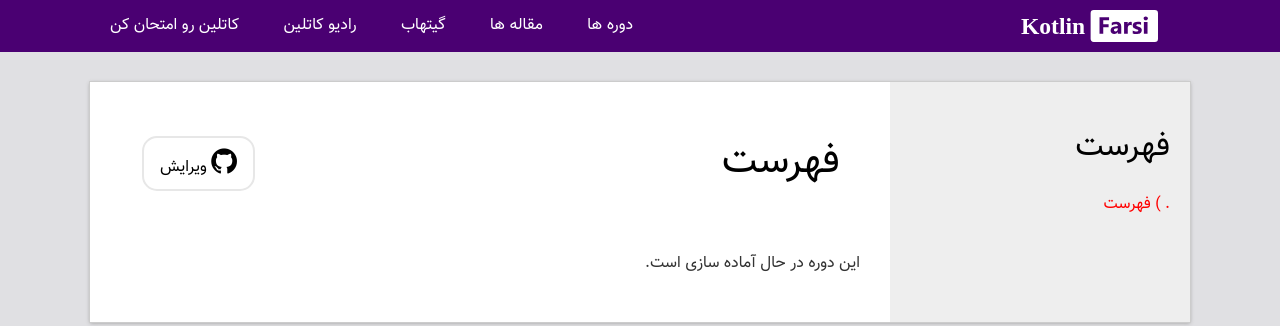
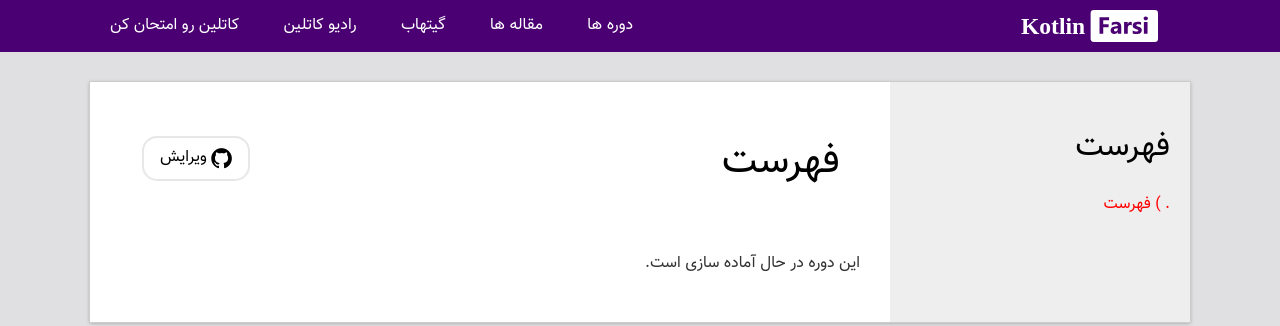
Before and after one commit to KotlinFarsi/KotlinFarsi-WebSite, a Jekyll site: the page built from _tutorials/advanced/advanced.md, in a window 1280 px wide. Shown: the top 326 px of the page. Built offline with Jekyll 4.4.1, drawn with Linux system fonts in a browser that asks for light colours; nearby versions of some CDN libraries.

Commit message:
fix alignment on edit button

```diff
--- /dev/null
+++ b/_includes/edit-on-github.html
@@ -0,0 +1,9 @@
+<div class="post-edit-github-btn">
+    <a href="{{ edit_on_github_url }}"
+        class="edit-btn edit-github-btn"
+        target="_blank">
+                <i class="fa fa-github" style="font-size: 24px;vertical-align: middle;"></i>
+                <div class="edit-github-btn-text">ویرایش</div>
+    </a>
+
+</div>
--- a/_layouts/tutorial.html
+++ b/_layouts/tutorial.html
@@ -6,12 +6,7 @@ layout: default
 
     <header class="post-header" dir="rtl">
         <h1 class="post-title">{{ page.title }}</h1>
-        <div class="post-edit-github-btn">
-            <a href="{{ page.editlink }}" class="edit-btn edit-github-btn">
-                <i class="fa fa-github" style="font-size: 30px"></i>
-                <span class="edit-github-btn-text"> ویرایش </span>
-            </a>
-        </div>
+        {% include edit-on-github.html %}
     </header>
 
 
```
